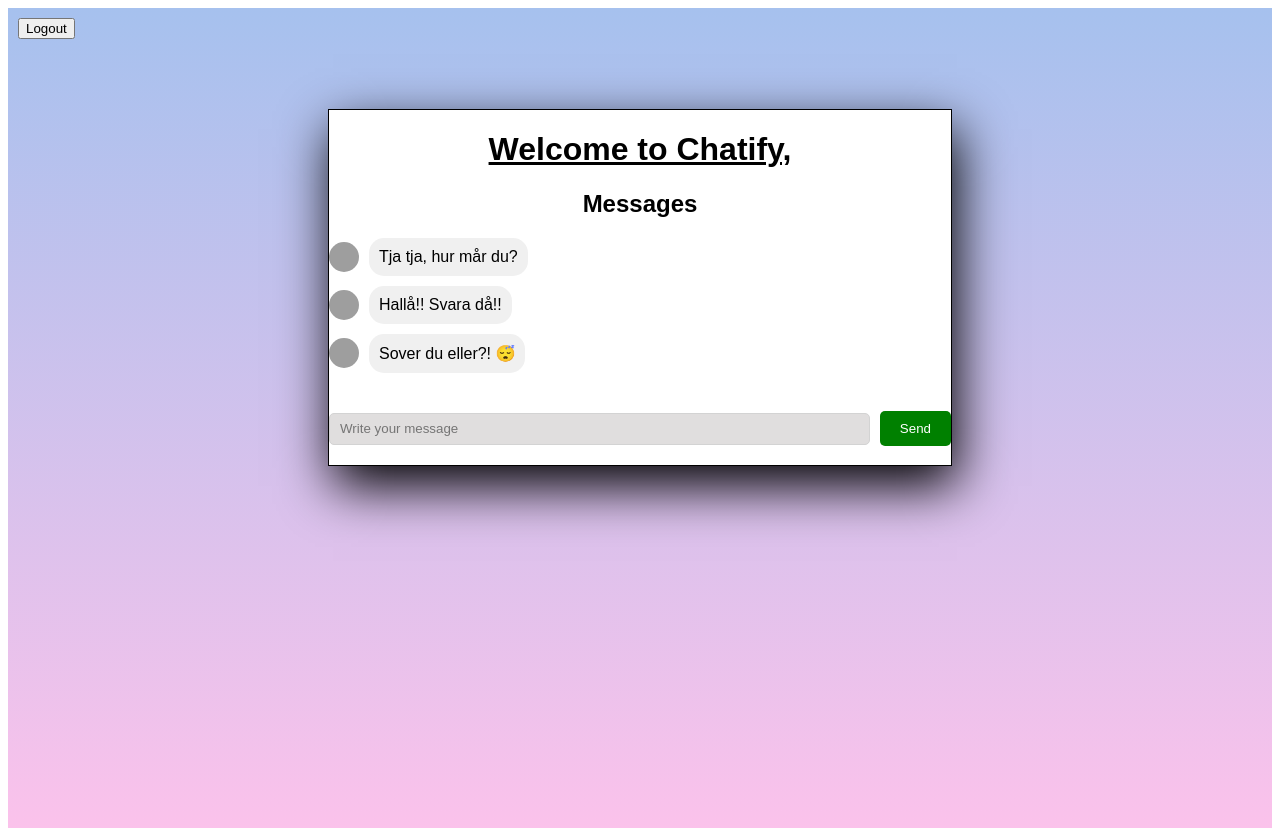
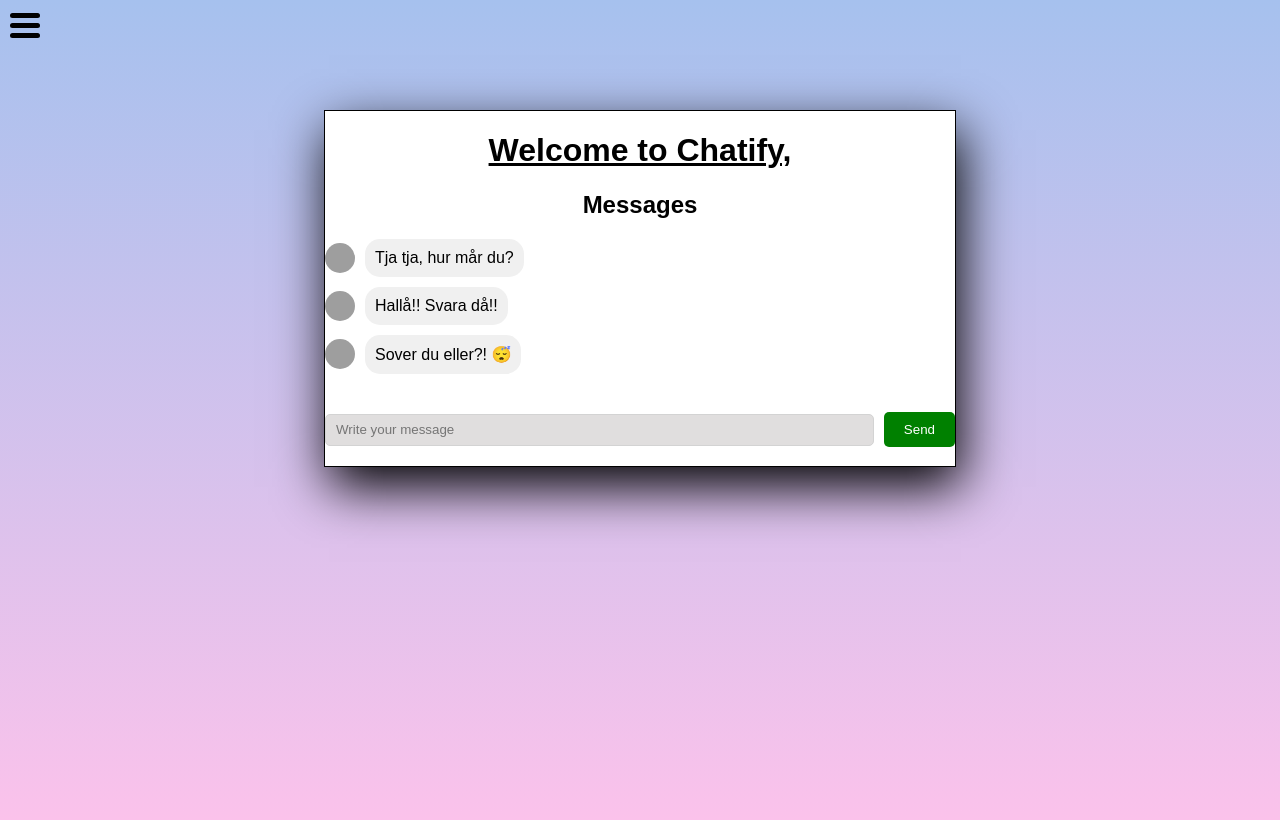
Before and after one commit to Rob1n99/Chatify, a React (Vite) app in the folder Chatify/: page /chat in a window 1280 px wide. Built offline with nearby package versions, Linux system fonts and the light colour scheme; no server answers; sample sign-in values are in the browser's storage; grey boxes are pictures that could not be loaded.

Commit message:
Lagt in css för sidenav

```diff
--- a/Chatify/src/App.jsx
+++ b/Chatify/src/App.jsx
@@ -14,6 +14,7 @@ function App() {
           <Route element={<ProtectedRoute />}>
             <Route path="/chat" element={<Chat />} />
           </Route>
+          <Route path="*" element={<h1>Heja Gnaget!</h1>} />
         </Routes>
       </Router>
     </>
--- a/Chatify/src/components/Chat.jsx
+++ b/Chatify/src/components/Chat.jsx
@@ -156,6 +156,7 @@ function Chat() {
             value={sendMessage}
             onChange={(e) => setSendMessage(e.target.value)}
             placeholder="Write your message"
+            required
           />
           <button type="submit">Send</button>
         </form>
--- a/Chatify/src/components/Sidenav.jsx
+++ b/Chatify/src/components/Sidenav.jsx
@@ -12,10 +12,17 @@ function SideNav() {
   };
 
   return (
-    <div className={styles.sideNav}>
-      <button onClick={handleLogout} className={styles.logoutBtn}>
-        Logout
-      </button>
+    <div className={styles.sideNavContainer}>
+      <div className={styles.hamburgerMenu}>
+        <div className={styles.bar}></div>
+        <div className={styles.bar}></div>
+        <div className={styles.bar}></div>
+      </div>
+      <div className={styles.sideNav}>
+        <button onClick={handleLogout} className={styles.logoutBtn}>
+          Logout
+        </button>
+      </div>
     </div>
   );
 }
--- a/Chatify/src/components/chat.module.css
+++ b/Chatify/src/components/chat.module.css
@@ -1,3 +1,6 @@
+body {
+  margin: 0;
+}
 .wrapper {
   background-image: linear-gradient(to top, #fbc2eb 0%, #a6c1ee 100%);
   padding: 10px;
--- a/Chatify/src/components/sideNav.module.css
+++ b/Chatify/src/components/sideNav.module.css
@@ -0,0 +1,49 @@
+.sideNavContainer {
+  position: relative;
+}
+
+.hamburgerMenu {
+  display: flex;
+  flex-direction: column;
+  justify-content: space-around;
+  width: 30px;
+  height: 30px;
+  cursor: pointer;
+}
+
+.bar {
+  width: 100%;
+  height: 5px;
+  background-color: black;
+  border-radius: 5px;
+}
+
+.sideNav {
+  position: fixed;
+  top: 0;
+  left: 0;
+  width: 200px;
+  height: 100%;
+  background-color: #333;
+  transform: translateX(-100%);
+  transition: transform 0.3s ease-in-out;
+}
+
+.sideNavContainer:hover .sideNav {
+  transform: translateX(0);
+}
+
+.logoutBtn {
+  margin: 20px;
+  padding: 10px 20px;
+  color: white;
+  background-color: #f14538;
+  border: none;
+  cursor: pointer;
+  font-size: 15px;
+  border-radius: 5px;
+}
+
+.logoutBtn:hover {
+  background-color: #d12a2a;
+}
```
